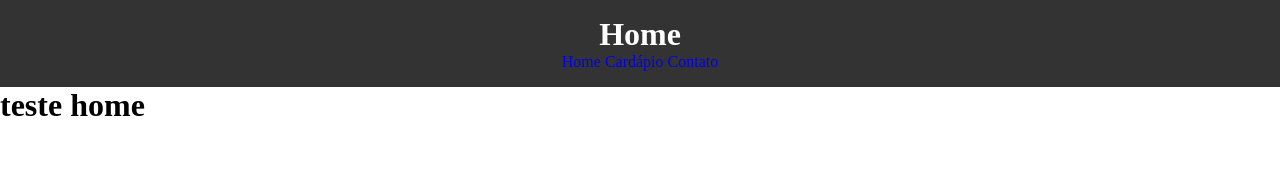
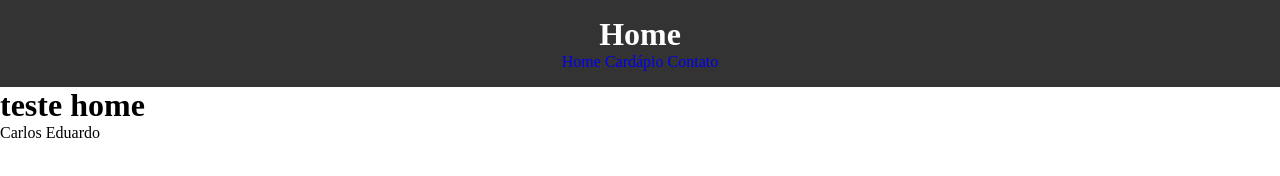
Before and after one commit to Luizricci/Dois_chefs_Pizzaria, a plain HTML site: page index.html in a window 1280 px wide. Drawn offline with Linux system fonts and the light colour scheme.

Commit message:
feat: create footer

```diff
--- a/index.html
+++ b/index.html
@@ -16,5 +16,9 @@
         </nav>
     </header>
     <h1>teste home</h1>
+    <footer>
+        <p class="author-name">Carlos Eduardo</p>
+    </footer>
+
 </body>
 </html>
```
